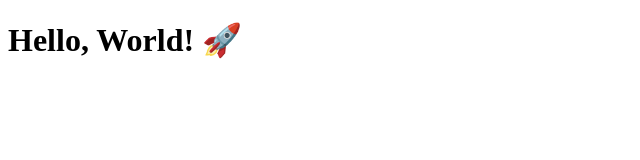
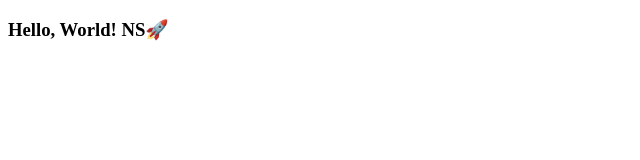
Before and after one commit to houd18/hello-world-nginx, a plain HTML site: page index.html in a window 1280 px wide. Shown: the whole page, without its empty margins (0-640 px from the left). Drawn offline with Linux system fonts and the light colour scheme.

Commit message:
update the index

```diff
--- a/index.html
+++ b/index.html
@@ -6,6 +6,6 @@
     <title>Hello World</title>
 </head>
 <body>
-    <h1>Hello, World! 🚀</h1>
+    <h3>Hello, World! NS🚀</h3>
 </body>
 </html>
```
